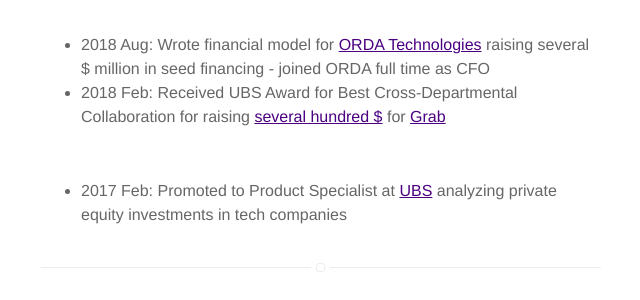
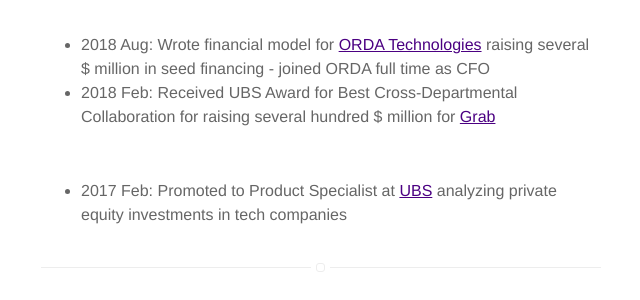
Before and after one commit to antonschneider90/antonschneider90.github.io, a Jekyll site: the page built from index.html, in a window 1280 px wide. Shown: the part 1008-1308 px from the top of the page, without its empty margins (319-959 px from the left). Built offline with Jekyll 4.4.1, drawn with Linux system fonts in a browser that asks for light colours.

Commit message:
Update index.html

```diff
--- a/index.html
+++ b/index.html
@@ -18,12 +18,12 @@
 <ul>
   <li>2019 Dec: Received <a href='https://courses.edx.org/certificates/5cadcead634f4b788f61a7e8577d4dc1'>Querying Data with Transact-SQL certificate</a> from Edx and DataCamp</a></li>
   <li>2019 Sep: Started Data Visualization with Python class at Stanford - <a href='https://docs.google.com/presentation/d/1Gf8rLpWvSeXnFtvmxLIZhCfR-sl-3g8XUPl3gAOfrcI/edit#slide=id.g6f6f8325f8_0_30'>homework sample</a></a></li>
-  <li>2019 Aug: Resigned as CFO from <a href='https://www.orda-app.com/guests'>ORDA Techologies</a></li>
+  <li>2019 Aug: Resigned as CFO from <a href='https://www.orda-app.com'>ORDA Techologies</a></li>
 </ul>
 <br/>
 <ul>
   <li>2018 Aug: Wrote financial model for <a href='https://www.orda-app.com/'>ORDA Technologies</a> raising several $ million in seed financing - joined ORDA full time as CFO</li>
-  <li>2018 Feb: Received UBS Award for Best Cross-Departmental Collaboration for raising  <a href='https://www.tmtfinance.com/news/grab-seizes-us1bn'>several hundred $</a> for <a href='https://en.wikipedia.org/wiki/Grab_(company)'>Grab</a></li>
+  <li>2018 Feb: Received UBS Award for Best Cross-Departmental Collaboration for raising several hundred $ million for <a href='https://en.wikipedia.org/wiki/Grab_(company)'>Grab</a></li>
 </ul>
 <br/>
 <ul>
```
